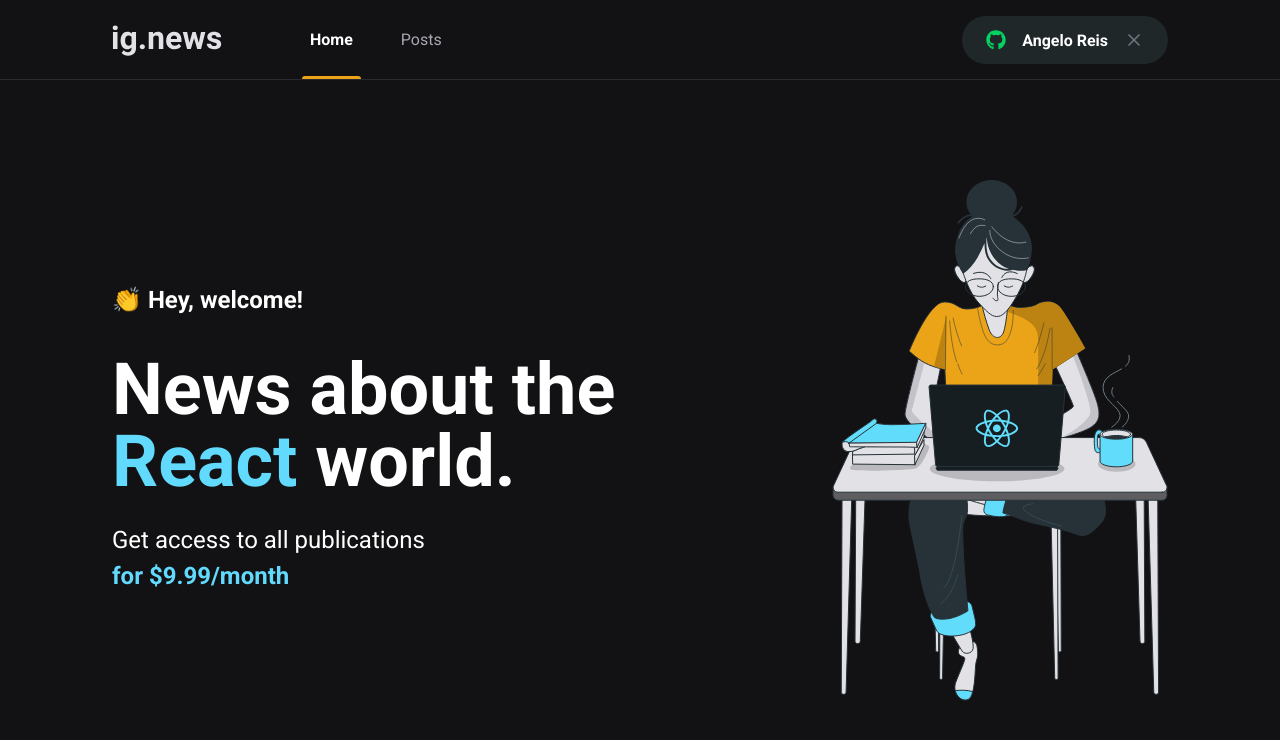
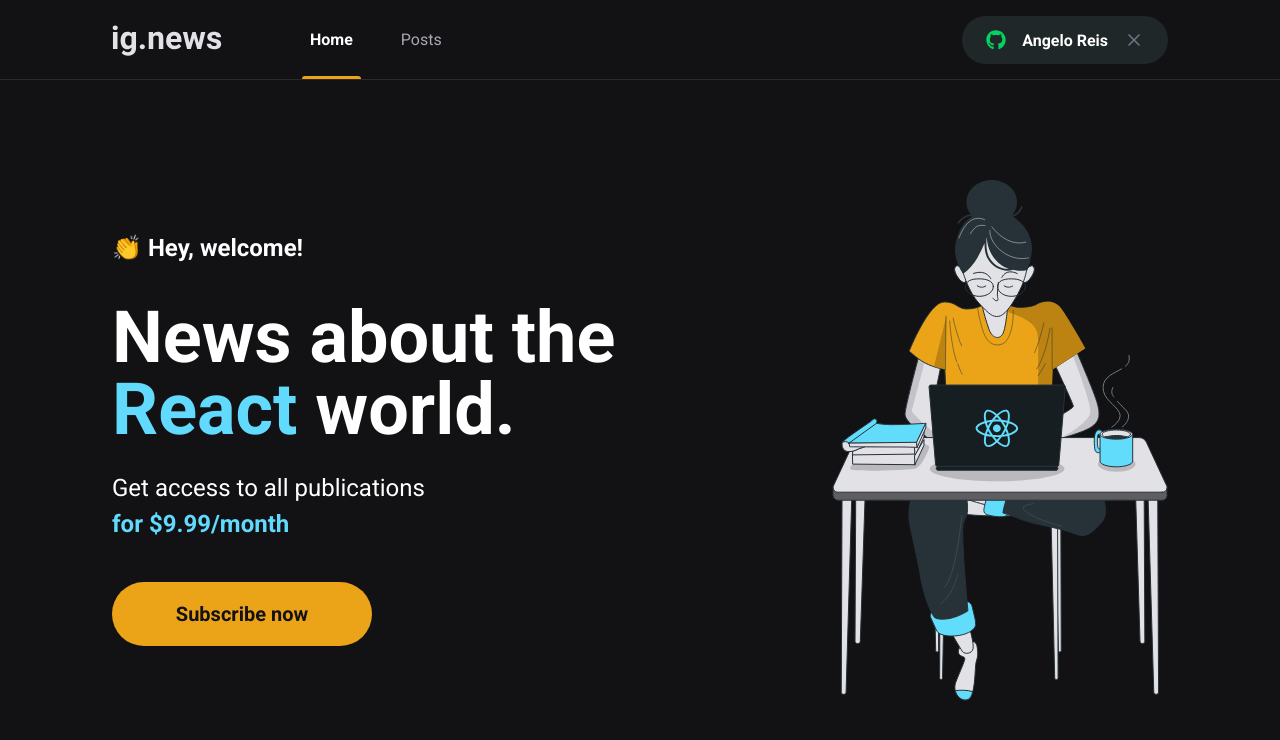
Before and after one commit to angeloreis/ignite-ignews, a Next.js app: page / in a window 1280 px wide. Shown: the top 740 px of the page. Built offline with nearby package versions, Linux system fonts and the light colour scheme.

Commit message:
fix: add subscribeButton on index page

```diff
--- a/src/pages/home.module.scss
+++ b/src/pages/home.module.scss
@@ -39,4 +39,8 @@
             font-weight: bold;
         }
     }
+
+    button {
+        margin-top: 2.5rem;
+    }
 }
--- a/src/pages/index.tsx
+++ b/src/pages/index.tsx
@@ -1,5 +1,6 @@
 /* eslint-disable @next/next/no-img-element */
 import Head from 'next/head'
+import { SubscribeButton } from '../components/SubscribeButton'
 
 import styles from './home.module.scss'
 
@@ -18,6 +19,7 @@ export default function Home() {
           Get access to all publications <br/>
           <span>for $9.99/month</span>
         </p>
+        <SubscribeButton />
       </section>
 
       <img src="/images/avatar.svg" alt="Girl coding" />
```
